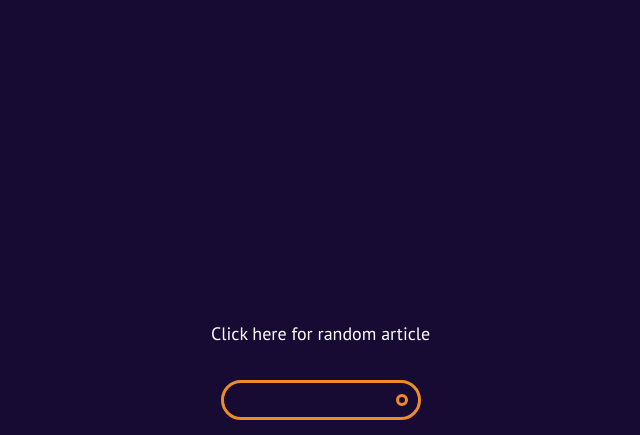
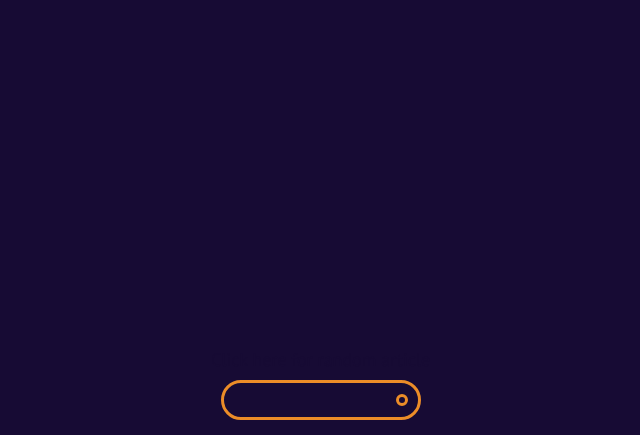
Before and after one commit to michaelgoetti/wikipedia_viewer, a website: page index.html in a window 1280 px wide. Both pictures are taken after a click on the element 640 px from the left and 400 px from the top of the page. Shown: the whole page, without its empty margins (319-959 px from the left). Drawn offline with nearby package versions, Linux system fonts and the light colour scheme.

Commit message:
fixed absolute positioning issues

```diff
--- a/style.css
+++ b/style.css
@@ -8,12 +8,12 @@ body {
 }
 
 #random {
-  top: 38%;
+  top: calc(50% - 70px);
   left: calc(50% - 110px);
 }
 
 #instructions {
-  top: 53%;
+  top: calc(50% + 20px);
   left: calc(50% - 74px);
   cursor: default;
   user-select: none;
@@ -50,7 +50,7 @@ body {
 }
 
 #form.top {
-  top: 10%;
+  top: 60px;
 }
 
 #form.reset {
@@ -146,3 +146,10 @@ a, a:hover, a:visited, a:active, a:focus {
   color: white;
   text-decoration: none;
 }
+
+.texts.active a, .texts.active a:hover, .texts.active a:visited, .texts.active a:active, .texts.active a:focus {
+  color: rgb(23,11,52);
+  text-decoration: none;
+  cursor: default;
+  user-select: none;
+}
```
